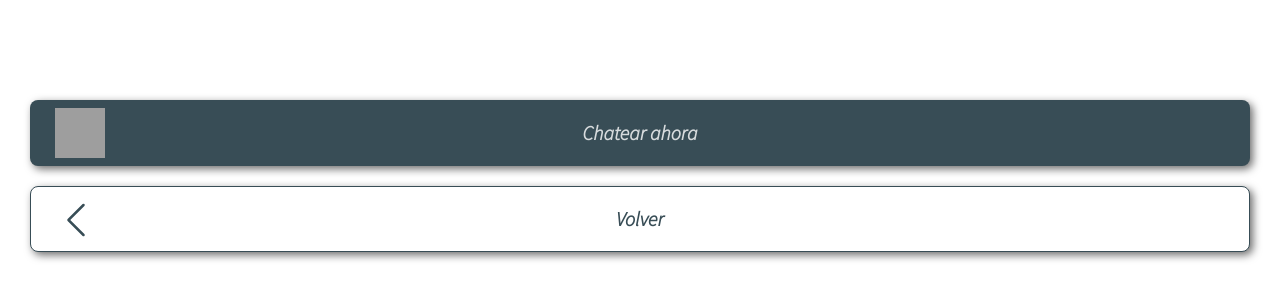
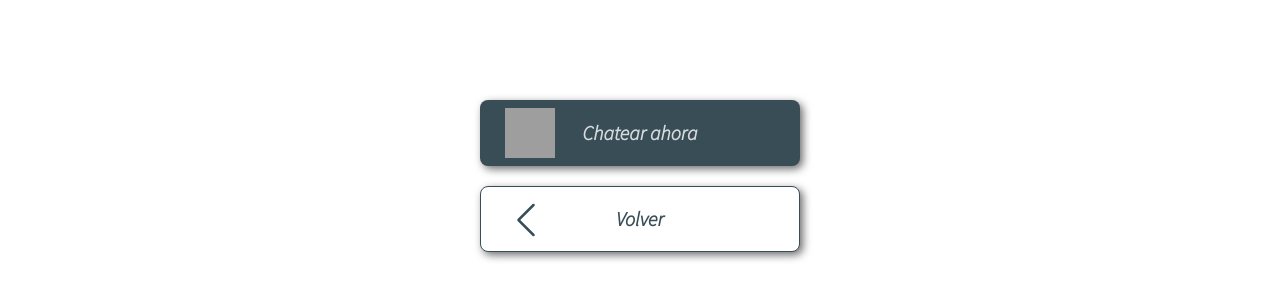
Before and after one commit to estebanaltamura/actas-italianas-express, a React (Create React App) app: page /graciasPorSuConsulta in a window 1280 px wide. Shown: the part 234-534 px from the top of the page. Built offline with nearby package versions, Linux system fonts and the light colour scheme; grey boxes are pictures that could not be loaded.

Commit message:
actualizacion

```diff
--- a/src/components/GraciasPorSuConsulta/GraciasPorSuConsulta.css
+++ b/src/components/GraciasPorSuConsulta/GraciasPorSuConsulta.css
@@ -11,6 +11,12 @@
     text-align: center;
     margin: auto;
 }
+.buttonsContainer{
+    width: fit-content;
+    height: fit-content;
+    margin: auto;
+}
+
 
 .chatButton {
     position: relative;
@@ -24,7 +30,7 @@
     background: #384d56;
     color: rgba(255, 255, 255, 0.8);
     margin: 20px 30px 0 30px;
-    width: calc(100% - 60px);
+    width: 320px;
     height: 66px;
     transition: all 1s;
     font-size: 20px;
@@ -56,7 +62,7 @@
     background: white;
     color: #384d56;
     margin: 20px 30px 0 30px;
-    width: calc(100% - 60px);
+    width: 320px;
     height: 66px;
     transition: all 1s;
     font-size: 20px;
--- a/src/components/GraciasPorSuConsulta/GraciasPorSuConsulta.js
+++ b/src/components/GraciasPorSuConsulta/GraciasPorSuConsulta.js
@@ -13,6 +13,7 @@ export const GraciasPorSuConsulta = ()=> {
 
     return(
         <div className="mensajeGraciasContainer">
+            <div className="buttonsContainer">
 
                 <button className="chatButton">
                     Chatear ahora
@@ -23,5 +24,6 @@ export const GraciasPorSuConsulta = ()=> {
                     <BsChevronLeft className="volverIcon" />
                 </button>
             </div>
+        </div>
     )
 }
```
Lines whose indentation alone changed are shown as unchanged.
